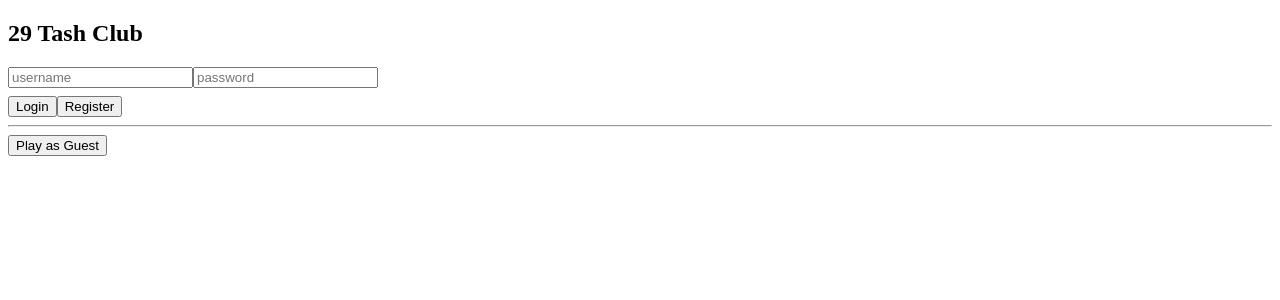
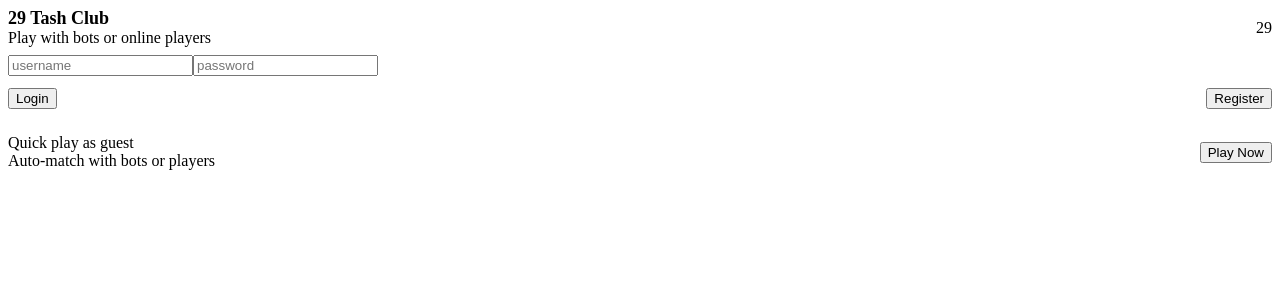
Before and after one commit to textilevikhyat-tech/taash-multyplayer, a React (Vite) app in the folder frontend/: page / in a window 1280 px wide. Shown: the top 300 px of the page. Built offline with nearby package versions, Linux system fonts and the light colour scheme; no server answers; the HTML template or start-up script is replaced by a standard one.

Commit message:
Update Login.jsx

```diff
--- a/frontend/src/components/Login.jsx
+++ b/frontend/src/components/Login.jsx
@@ -14,11 +14,9 @@ export default function Login({ onLogin }) {
       });
       const d = await res.json();
       if(res.ok && d.token){
-        localStorage.setItem("token", d.token);
-        localStorage.setItem("username", d.username);
         onLogin(d.username, d.token);
       } else alert(d.message || "Login failed");
-    } catch (e) { alert("Network error"); }
+    } catch(e){ alert("Network error"); }
   }
 
   async function register(){
@@ -34,22 +32,37 @@ export default function Login({ onLogin }) {
 
   function guest(){
     const g = "Guest" + Math.floor(Math.random()*10000);
-    localStorage.setItem("username", g);
     onLogin(g, null);
   }
 
   return (
     <div className="login-wrap">
-      <div className="cardbox">
-        <h2>29 Tash Club</h2>
-        <input placeholder="username" value={username} onChange={e=>setUsername(e.target.value)} />
-        <input placeholder="password" type="password" value={password} onChange={e=>setPassword(e.target.value)} />
-        <div style={{marginTop:8}}>
-          <button onClick={login}>Login</button>
-          <button onClick={register}>Register</button>
+      <div className="login-card panel">
+        <div style={{display:"flex",justifyContent:"space-between",alignItems:"center",marginBottom:8}}>
+          <div>
+            <div style={{fontSize:18,fontWeight:800}}>29 Tash Club</div>
+            <div className="small">Play with bots or online players</div>
+          </div>
+          <div className="chip">29</div>
         </div>
-        <hr />
-        <button onClick={guest}>Play as Guest</button>
+
+        <input className="input" placeholder="username" value={username} onChange={e=>setUsername(e.target.value)} />
+        <input className="input" placeholder="password" type="password" value={password} onChange={e=>setPassword(e.target.value)} />
+
+        <div style={{display:"flex",justifyContent:"space-between",marginTop:12}}>
+          <button className="btn" onClick={login}>Login</button>
+          <button className="btn secondary" onClick={register}>Register</button>
+        </div>
+
+        <hr style={{border:"none",borderTop:"1px solid rgba(255,255,255,0.04)",margin:"12px 0"}} />
+
+        <div style={{display:"flex",justifyContent:"space-between",alignItems:"center"}}>
+          <div>
+            <div className="small">Quick play as guest</div>
+            <div className="small">Auto-match with bots or players</div>
+          </div>
+          <button className="btn gold" onClick={guest}>Play Now</button>
+        </div>
       </div>
     </div>
   );
```
